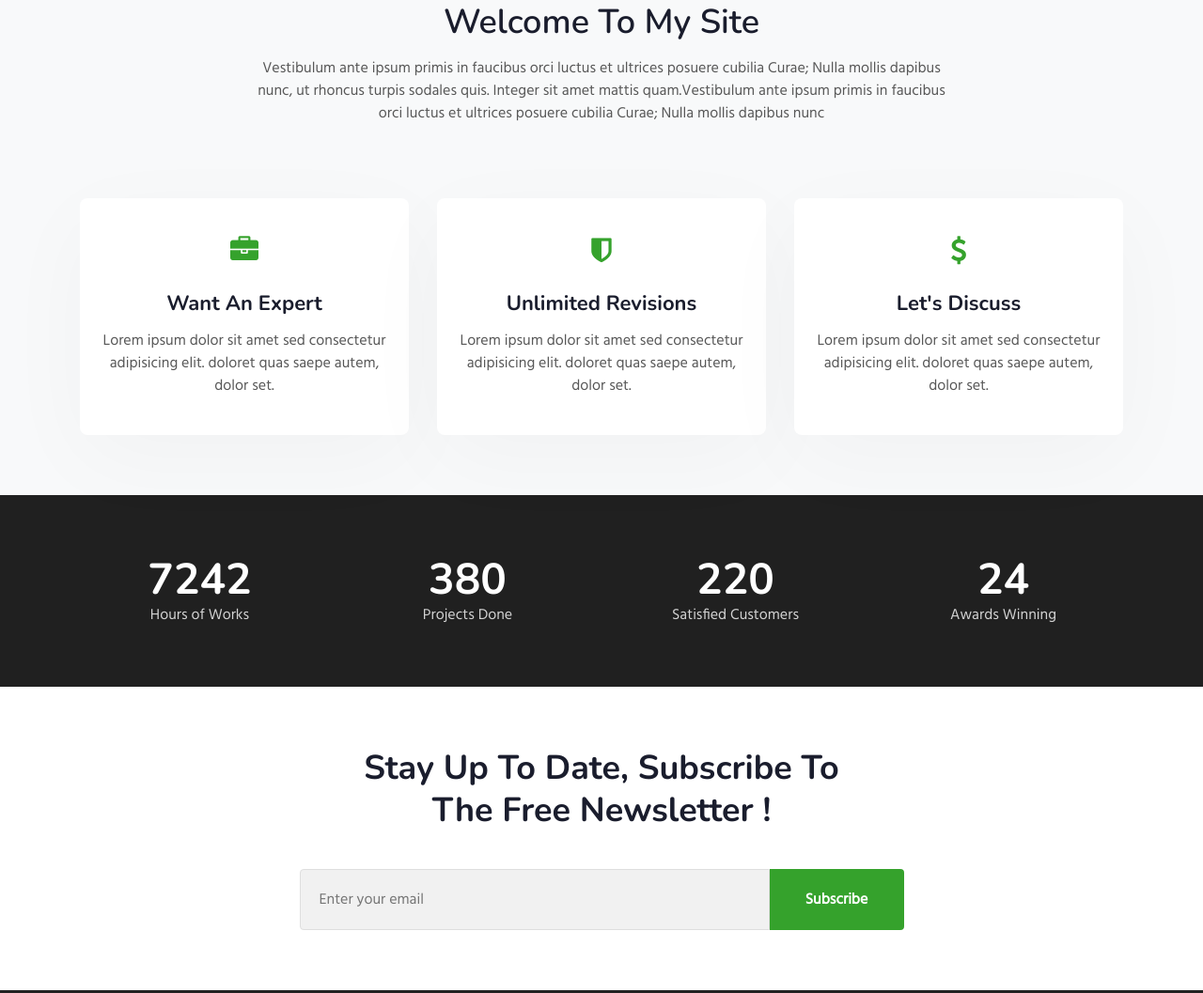
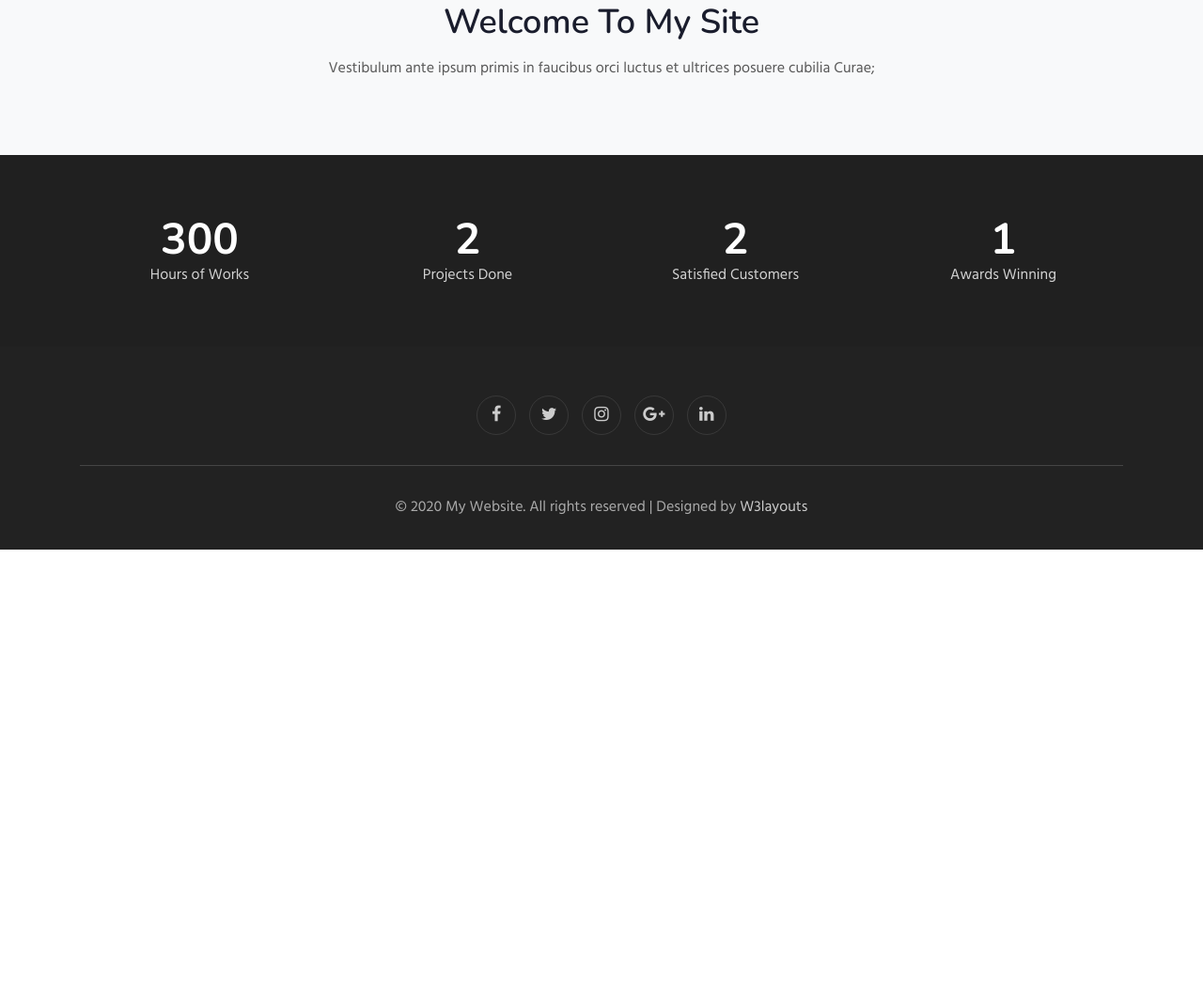
Before and after one commit to JAZUU05/myPortfolio, a plain HTML site: page about.html in a window 1280 px wide. Shown: the part 951-2008 px from the top of the page at 94% size. After the commit the page ends 1536 px from the top, so only its background shows below. Drawn offline with nearby package versions, Linux system fonts and the light colour scheme.

Commit message:
make it better

```diff
--- a/about.html
+++ b/about.html
@@ -88,43 +88,11 @@ Author URL: http://w3layouts.com
   <div class="container py-lg-3">
     <div class="heading text-center mx-auto">
       <h3 class="head">Welcome To My Site</h3>
-      <p class="my-3 head"> Vestibulum ante ipsum primis in faucibus orci luctus et ultrices posuere cubilia Curae;
-        Nulla mollis dapibus nunc, ut rhoncus
-        turpis sodales quis. Integer sit amet mattis quam.Vestibulum ante ipsum primis in faucibus orci luctus et ultrices posuere cubilia Curae; Nulla mollis dapibus nunc</p>
+      <p class="my-3 head">
+        Vestibulum ante ipsum primis in faucibus orci luctus et ultrices posuere cubilia Curae;
+     </p>
 
       </div>
-    <div class="row mt-lg-5">
-      <div class="col-lg-4 col-md-6 col-sm-12">
-        <div class="box-wrap">
-          <div class="icon">
-            <span class="fa fa-briefcase"></span>
-          </div>
-          <h4><a href="services.html">Want An Expert</a></h4>
-          <p>Lorem ipsum dolor sit amet sed consectetur adipisicing elit.
-            doloret quas saepe autem, dolor set.</p>
-        </div>
-      </div>
-      <div class="col-lg-4 col-md-6 col-sm-12">
-        <div class="box-wrap">
-          <div class="icon">
-            <span class="fa fa-shield"></span>
-          </div>
-          <h4><a href="services.html">Unlimited Revisions</a></h4>
-          <p>Lorem ipsum dolor sit amet sed consectetur adipisicing elit.
-            doloret quas saepe autem, dolor set.</p>
-        </div>
-      </div>
-      <div class="col-lg-4 col-md-6 col-sm-12">
-        <div class="box-wrap">
-          <div class="icon">
-            <span class="fa fa-dollar"></span>
-          </div>
-          <h4><a href="services.html">Let's Discuss</a></h4>
-          <p>Lorem ipsum dolor sit amet sed consectetur adipisicing elit.
-            doloret quas saepe autem, dolor set.</p>
-        </div>
-      </div>
-    </div>
   </div>
 </section>
 <!-- //home page service grids -->
@@ -138,28 +106,28 @@ Author URL: http://w3layouts.com
                 <div class="grids-speci1 col-lg-3 col-6">
                     <div class="spec-2 text-center">
 
-                    <h3 class="title-spe">7242</h3>
+                    <h3 class="title-spe">300</h3>
                     <p>Hours of Works</p>
                 </div>
                 </div>
                 <div class="grids-speci1 midd-eff-spe col-lg-3 col-6">
                     <div class="spec-2 text-center">
 
-                    <h3 class="title-spe">380</h3>
+                    <h3 class="title-spe">2</h3>
                     <p>Projects Done</p>
                     </div>
                 </div>
                 <div class="grids-speci1 las-but col-lg-3 col-6  mt-lg-0 mt-4">
                     <div class="spec-2 text-center">
 
-                    <h3 class="title-spe">220</h3>
+                    <h3 class="title-spe">2</h3>
                     <p>Satisfied Customers</p>
                     </div>
                 </div>
                 <div class="grids-speci1 las-t col-lg-3 col-6  mt-lg-0 mt-4">
                     <div class="spec-2 text-center">
 
-                        <h3 class="title-spe">24 </h3>
+                        <h3 class="title-spe">1</h3>
                         <p>Awards Winning</p>
                         </div>
                     </div>
@@ -169,24 +137,7 @@ Author URL: http://w3layouts.com
     </div>
     <!-- //specifications -->
 </section>
-<section class="w3l-subscribe" id="subscribe">
-  <div class="main-host py-5 text-center">
-    <div class="container py-lg-3">
-      <div class="grids-forms">
 
-        <div class="main-midd">
-          <h3 class="global-title mx-auto">Stay Up To Date, Subscribe To The Free Newsletter !</h3>
-        </div>
-        <div class="main-midd-2">
-          <form action="#" method="post" class="rightside-form">
-            <input type="email" name="email" placeholder="Enter your email">
-            <button type="submit" class="btn">Subscribe</button>
-          </form>
-        </div>
-      </div>
-    </div>
-  </div>
-</section>
 
  <!-- grids block 5 -->
  <section class="w3l-footer-29-main" id="footer">
```
Also changed, not shown: index.html (+47 -54 lines).
